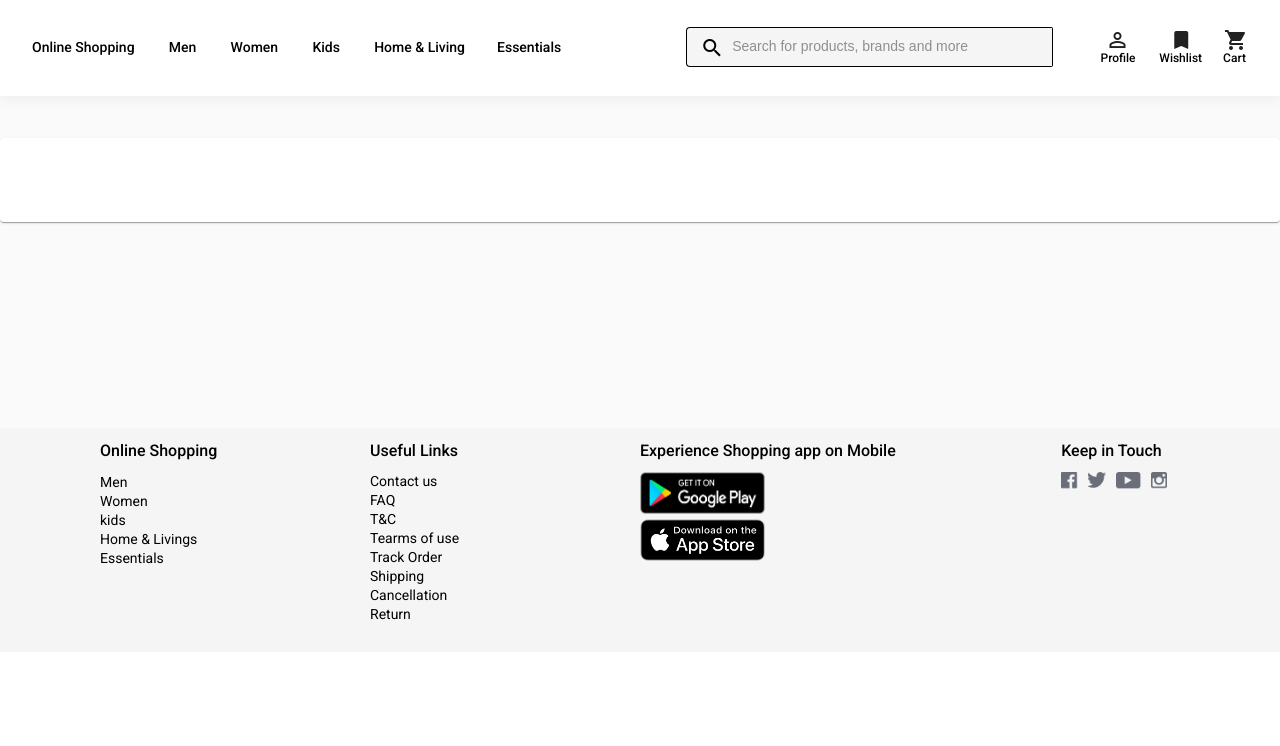
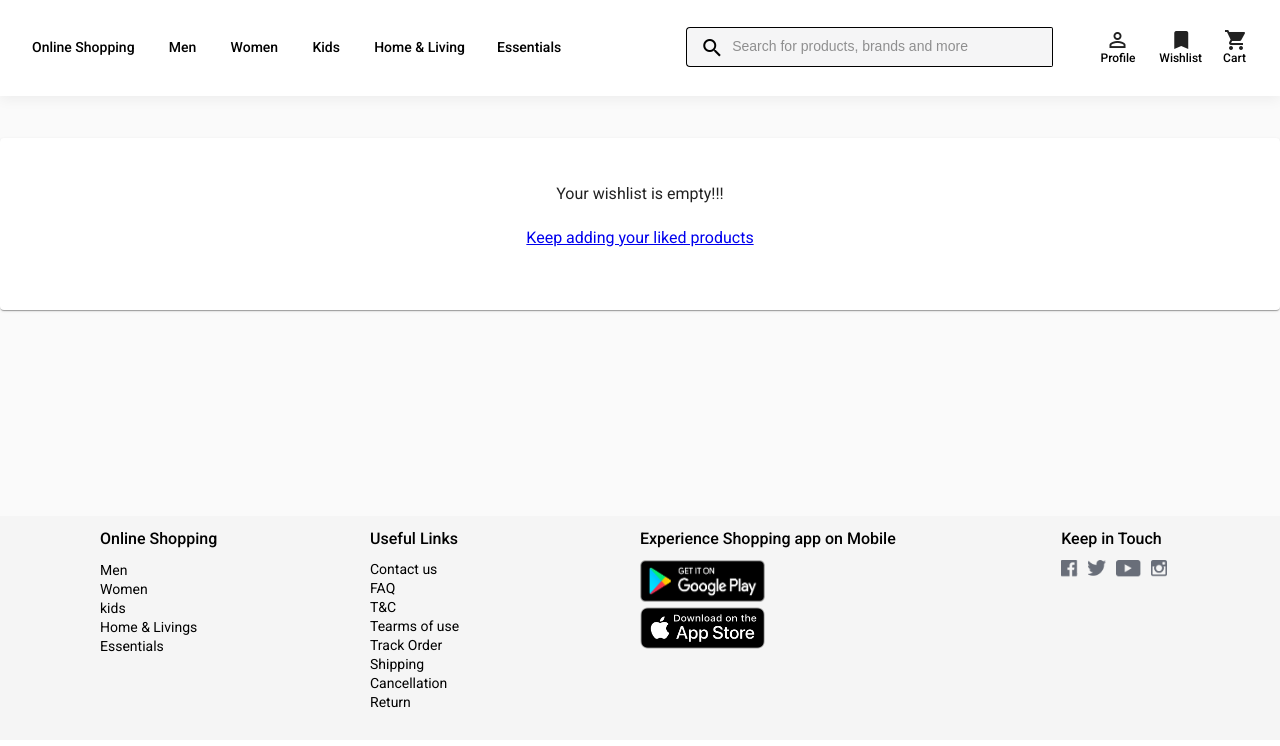
Before and after one commit to knaveenraju/Shopping_App, an Angular app: page /wishlist in a window 1280 px wide. Shown: the top 746 px of the page. Built offline with nearby package versions, Linux system fonts and the light colour scheme.

Commit message:
updated message when cart and wishlist are empty

```diff
--- a/src/app/cart/cart.component.html
+++ b/src/app/cart/cart.component.html
@@ -1,16 +1,25 @@
 <mat-card style="margin-top: 2em; margin-bottom: 2em; padding-top: 3em; padding-bottom: 3em; margin: auto;">
 
+   <div *ngIf="isCartEmpty; else showElse" style="text-align: center;">
+      <h3>
+      Your Cart is empty!!!
+   </h3>
+   <h3><a [routerLink]="['/home']">Continue your shopping</a> </h3>
+   </div>
+   <ng-template #showElse>
 <div *ngFor="let cart of cartItem | keyvalue">
    <div style="margin-right: 1.5em; margin-bottom: 1.5em;">
 
         <img src=" {{cart.key.url}}" class="img" width="150" height="90" >
 
-     Quantity <input type="text"  value="{{cart.value}}"  />
+     Quantity <input type="text"   value="{{cart.value}}"  />
      <button (click)="remove(cart.key)" >Remove</button>
      <button (click)="moveToWishlist(cart.key)">Move to Wishlist</button>
 
 </div>
 
+
 </div>
+</ng-template>
 
 </mat-card>
--- a/src/app/cart/cart.component.ts
+++ b/src/app/cart/cart.component.ts
@@ -10,6 +10,7 @@ import { DataserviceService } from '../service/dataservice.service';
 export class CartComponent implements OnInit {
 
   username;
+  isCartEmpty=true;
   cartItem = new Map();
   wishListItem = new Map();
 
@@ -40,6 +41,17 @@ console.log(num)
 
 }
 
+ngDoCheck(){
+
+  if(this.cartItem.size==0){
+    this.isCartEmpty=true;
+  }
+  else{
+    this.isCartEmpty=false;
+  }
+
+}
+
   ngOnInit(): void {
     this.data.currentMessage.subscribe(username => this.username=username)
     this.data.currentItem.subscribe(cartItem => this.cartItem = cartItem);
@@ -47,6 +59,5 @@ console.log(num)
 
   //  console.log(this.cartItem)
 
-
 }
 }
--- a/src/app/home/home.component.ts
+++ b/src/app/home/home.component.ts
@@ -1,3 +1,4 @@
+import { DataserviceService } from './../service/dataservice.service';
 import { Component, OnInit } from '@angular/core';
 import { ActivatedRoute, Router } from '@angular/router';
 
@@ -8,10 +9,11 @@ import { ActivatedRoute, Router } from '@angular/router';
 })
 export class HomeComponent implements OnInit {
 
-  constructor( private route :ActivatedRoute , private router :Router) { }
+  constructor( private route :ActivatedRoute , private router :Router,private data :DataserviceService) { }
   name:String;
     ngOnInit(): void {
-      this.route.queryParams.subscribe(params=>{this.name=params['username']});
+      this.data.currentMessage;
+
     }
 
   }
--- a/src/app/login/login.component.html
+++ b/src/app/login/login.component.html
@@ -7,7 +7,7 @@
       <form class="example-form" [formGroup]="loginForm" (ngSubmit)="onSubmit()">
               <mat-form-field class="example-full-width">
           <mat-label>Username</mat-label>
-          <input matInput placeholder="Username" formControlName="username" >
+          <input matInput placeholder="Username" formControlName="username">
         </mat-form-field>
 
         <mat-form-field class="example-full-width" >
--- a/src/app/login/login.component.ts
+++ b/src/app/login/login.component.ts
@@ -36,7 +36,8 @@ export class LoginComponent implements OnInit {
    if(this.username == 'naveen' && this.password == 'raju'){
      // this.router.navigate(['/home',this.username]);
      this.data.changeMessage(this.username);
-      this.router.navigate(['/home'] ,{queryParams : {username:this.username}});
+     // this.router.navigate(['/home'] ,{queryParams : {username:this.username}});
+      this.router.navigate(['/home']);
     }
     else {
       alert("Invalid credentials");
--- a/src/app/wishlist/wishlist.component.html
+++ b/src/app/wishlist/wishlist.component.html
@@ -1,4 +1,12 @@
 <mat-card style="margin-top: 2em; margin-bottom: 2em; padding-top: 3em; padding-bottom: 3em; margin: auto;">
+
+   <div *ngIf="isWishlistEmpty; else showElse" style="text-align: center;">
+      <h3>
+      Your wishlist is empty!!!
+   </h3>
+   <h3><a [routerLink]="['/home']">Keep adding your liked products</a> </h3>
+   </div>
+   <ng-template #showElse>
 
     <div *ngFor="let wishlist of wishListItem | keyvalue">
        <div style="margin-right: 1.5em; margin-bottom: 1.5em;">
@@ -12,5 +20,5 @@
     </div>
 
     </div>
-
+   </ng-template>
     </mat-card>
--- a/src/app/wishlist/wishlist.component.ts
+++ b/src/app/wishlist/wishlist.component.ts
@@ -9,13 +9,25 @@ import { DataserviceService } from '../service/dataservice.service';
 export class WishlistComponent implements OnInit {
    username;
    wishListItem = new Map();
+   isWishlistEmpty=true;
   constructor(private data : DataserviceService) { }
+
+  ngDoCheck(){
+
+    if(this.wishListItem.size==0){
+      this.isWishlistEmpty=true;
+    }
+    else{
+      this.isWishlistEmpty=false;
+    }
+
+  }
 
   ngOnInit(): void {
 
     this.data.currentMessage.subscribe(username => this.username=username)
     this.data.currentwishList.subscribe(wishListItem => this.wishListItem = wishListItem);
-   console.log(this.wishListItem)
+
   }
 
   remove(item:any){
```
